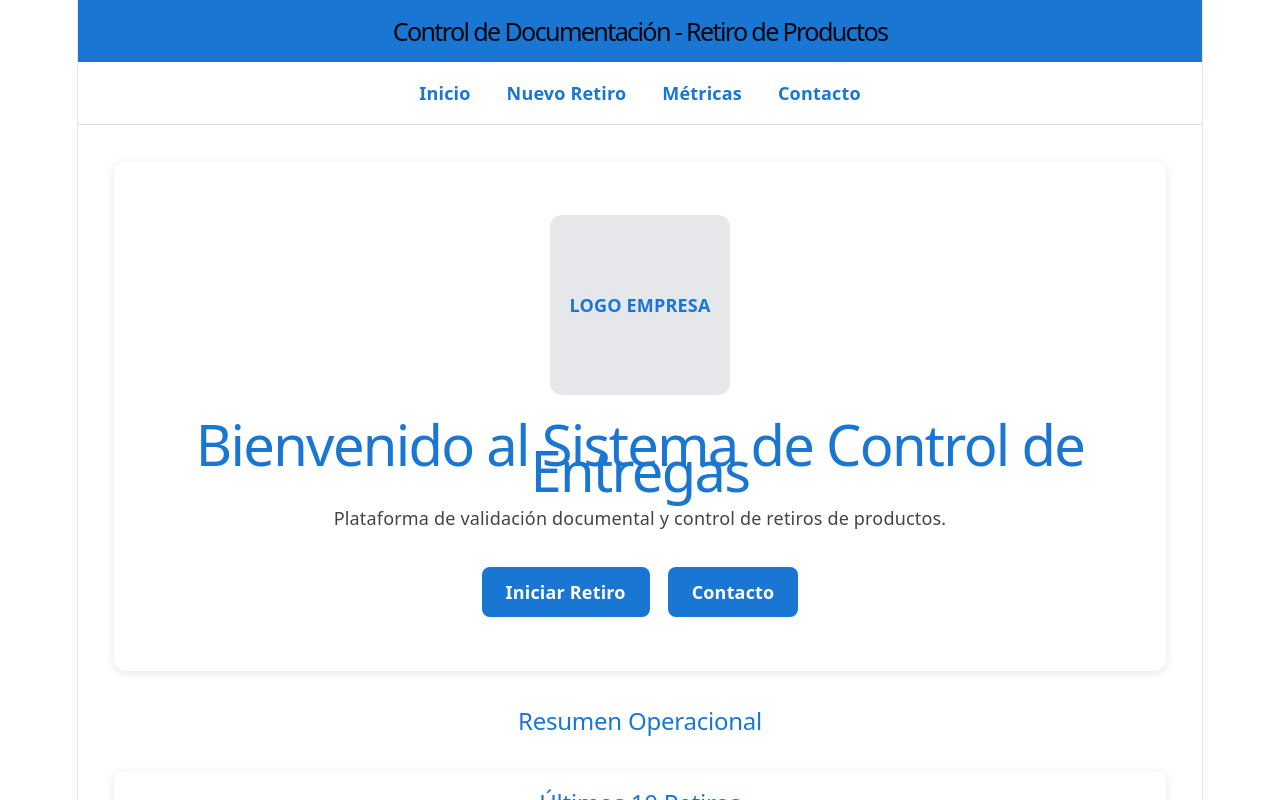
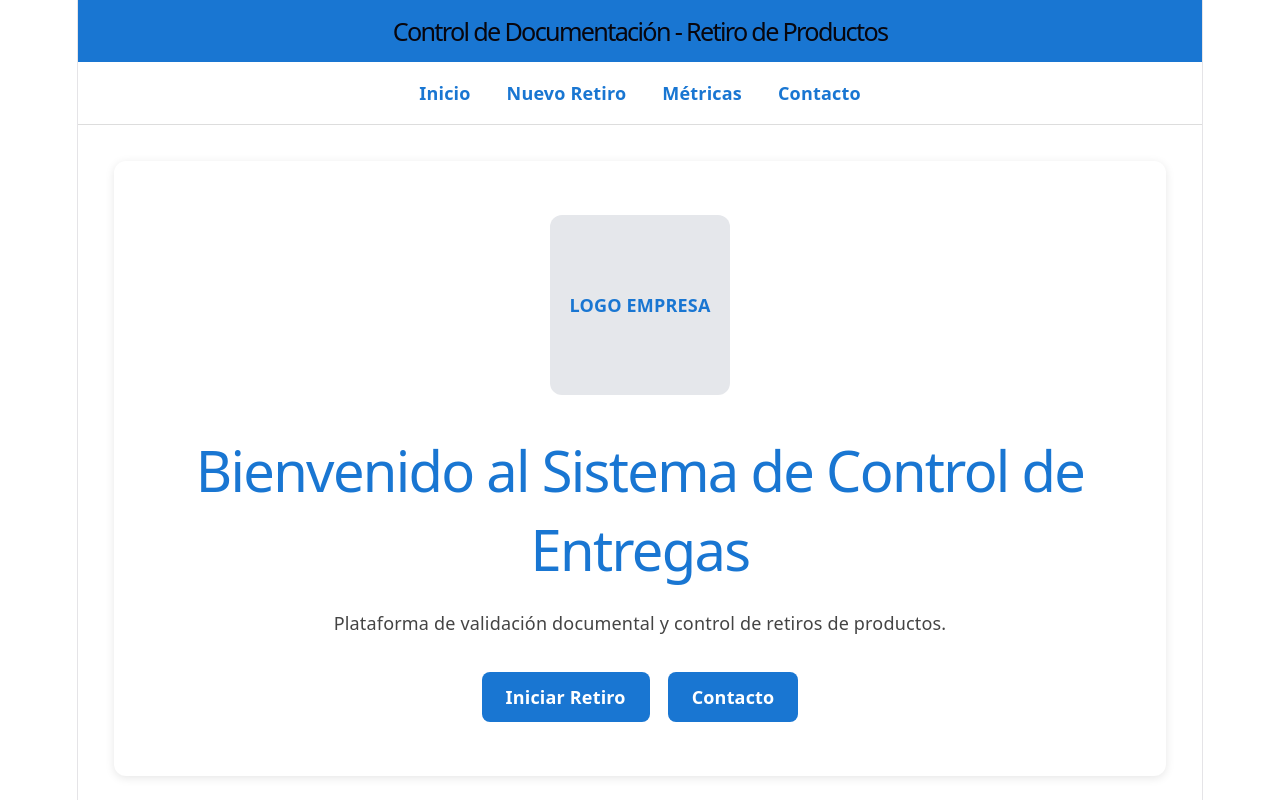
Before and after one commit to BlasterLc/checklist-retiro-frontend, a React (Vite) app: page / in a window 1280 px wide. Shown: the top 800 px of the page. Built offline with nearby package versions, Linux system fonts and the light colour scheme.

Commit message:
Arreglado el problema de título superpuesto

```diff
--- a/src/styles/pages/_home.scss
+++ b/src/styles/pages/_home.scss
@@ -53,6 +53,7 @@
   color: #1976d2;
 
   margin-bottom: 1.2rem;
+  line-height: 1.4;
 }
 
 .hero p {
```
